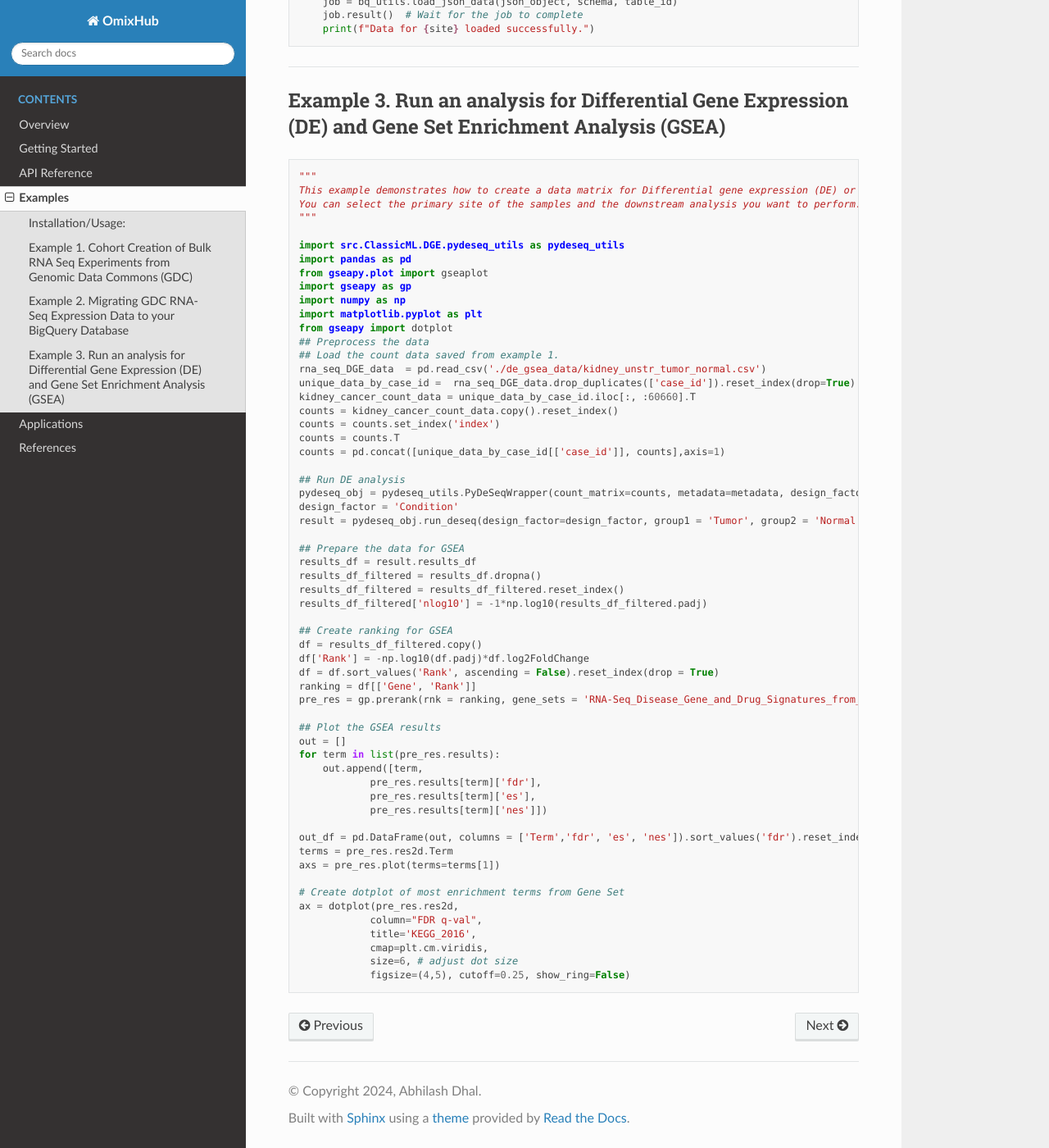
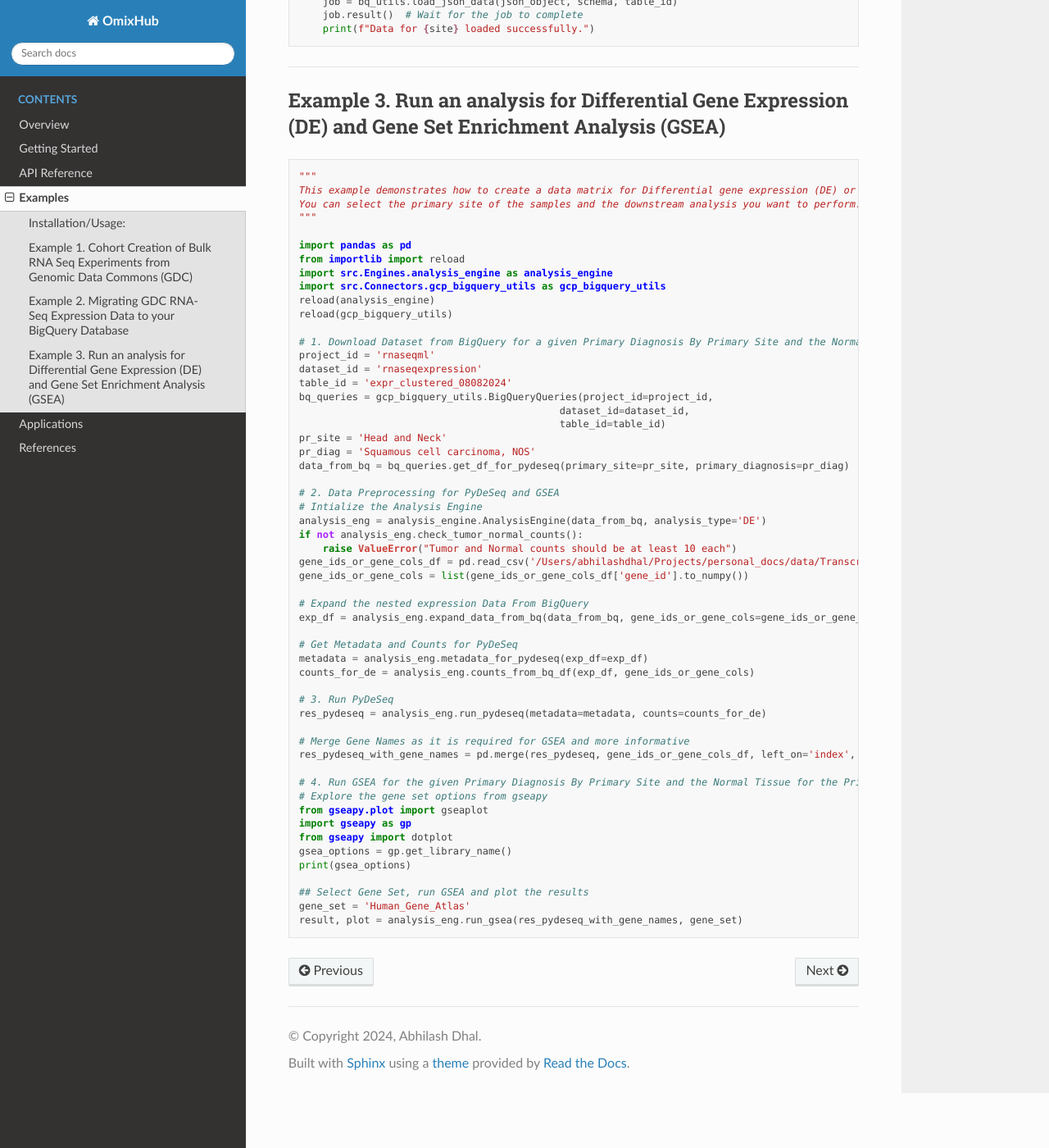
Before and after one commit to adhal007/OmixHub, a Sphinx documentation site: the page built from docs/examples.rst, in a window 1280 px wide and 1400 px high, scrolled down 1974 px. Shown: the whole window at 82% size. Built offline with Sphinx 7.4.7 and the Read the Docs theme 2.0.0, drawn with Linux system fonts in a browser that asks for light colours.

Commit message:
v0.8.4 updates:
- Added checker for verifying sample counts of tumor and normal samples

- Added concise DESeq + GSEA analysis

```diff
--- a/app_gradio.py
+++ b/app_gradio.py
@@ -58,6 +58,8 @@ def retrieve_data(project_id, dataset_id, table_id, primary_site, primary_diagno
     df = bq_queries.get_df_for_pydeseq(primary_site, primary_diagnosis)
     data_from_bq = df.copy()
     analysis_cls = an_eng.AnalysisEngine(data_from_bq, analysis_type='DE')
+    if not analysis_cls.check_tumor_normal_counts():
+        raise ValueError("Tumor and Normal counts should be at least 10 each")
     gene_ids_or_gene_cols = list(pd.read_csv('/Users/abhilashdhal/Projects/personal_docs/Transcriptomics/data/gene_annotation/gene_id_to_gene_name_mapping.csv')['gene_id'])
     exp_data = analysis_cls.expand_data_from_bq(data_from_bq, gene_ids_or_gene_cols, 'DE')
     counts_for_de = analysis_cls.counts_from_bq_df(exp_data, gene_ids_or_gene_cols)
@@ -145,7 +147,6 @@ def gradio_interface():
                 outputs=[primary_diagnosis_histogram]
             )
 
-
         with gr.Tab("Analysis"):
             with gr.Row():
                 pydeseq_button = gr.Button("Run PyDESeq2 Analysis")
--- a/docs/examples.rst
+++ b/docs/examples.rst
@@ -113,57 +113,53 @@ Example 3. Run an analysis for Differential Gene Expression (DE) and Gene Set En
     You can select the primary site of the samples and the downstream analysis you want to perform.
     """
 
-    import src.ClassicML.DGE.pydeseq_utils as pydeseq_utils
     import pandas as pd
+    from importlib import reload
+    import src.Engines.analysis_engine as analysis_engine
+    import src.Connectors.gcp_bigquery_utils as gcp_bigquery_utils
+    reload(analysis_engine)
+    reload(gcp_bigquery_utils)
+
+    # 1. Download Dataset from BigQuery for a given Primary Diagnosis By Primary Site and the Normal Tissue for the Primary site
+    project_id = 'rnaseqml'
+    dataset_id = 'rnaseqexpression'
+    table_id = 'expr_clustered_08082024'
+    bq_queries = gcp_bigquery_utils.BigQueryQueries(project_id=project_id,
+                                                dataset_id=dataset_id,
+                                                table_id=table_id)
+    pr_site = 'Head and Neck'
+    pr_diag = 'Squamous cell carcinoma, NOS'
+    data_from_bq = bq_queries.get_df_for_pydeseq(primary_site=pr_site, primary_diagnosis=pr_diag)
+
+    # 2. Data Preprocessing for PyDeSeq and GSEA
+    # Intialize the Analysis Engine
+    analysis_eng = analysis_engine.AnalysisEngine(data_from_bq, analysis_type='DE')
+    if not analysis_eng.check_tumor_normal_counts():
+        raise ValueError("Tumor and Normal counts should be at least 10 each")
+    gene_ids_or_gene_cols_df = pd.read_csv('/Users/abhilashdhal/Projects/personal_docs/data/Transcriptomics/data/gene_annotation/gene_id_to_gene_name_mapping.csv')
+    gene_ids_or_gene_cols = list(gene_ids_or_gene_cols_df['gene_id'].to_numpy())
+
+    # Expand the nested expression Data From BigQuery
+    exp_df = analysis_eng.expand_data_from_bq(data_from_bq, gene_ids_or_gene_cols=gene_ids_or_gene_cols, analysis_type='DE')
+
+    # Get Metadata and Counts for PyDeSeq
+    metadata = analysis_eng.metadata_for_pydeseq(exp_df=exp_df)
+    counts_for_de = analysis_eng.counts_from_bq_df(exp_df, gene_ids_or_gene_cols)
+
+    # 3. Run PyDeSeq
+    res_pydeseq = analysis_eng.run_pydeseq(metadata=metadata, counts=counts_for_de)
+
+    # Merge Gene Names as it is required for GSEA and more informative
+    res_pydeseq_with_gene_names = pd.merge(res_pydeseq, gene_ids_or_gene_cols_df, left_on='index', right_on='gene_id')
+
+    # 4. Run GSEA for the given Primary Diagnosis By Primary Site and the Normal Tissue for the Primary site using a gene set database
+    # Explore the gene set options from gseapy
     from gseapy.plot import gseaplot
     import gseapy as gp
-    import numpy as np
-    import matplotlib.pyplot as plt
     from gseapy import dotplot
-    ## Preprocess the data
-    ## Load the count data saved from example 1.
-    rna_seq_DGE_data  = pd.read_csv('./de_gsea_data/kidney_unstr_tumor_normal.csv')
-    unique_data_by_case_id =  rna_seq_DGE_data.drop_duplicates(['case_id']).reset_index(drop=True)
-    kidney_cancer_count_data = unique_data_by_case_id.iloc[:, :60660].T
-    counts = kidney_cancer_count_data.copy().reset_index()
-    counts = counts.set_index('index')
-    counts = counts.T
-    counts = pd.concat([unique_data_by_case_id[['case_id']], counts],axis=1)
+    gsea_options = gp.get_library_name()
+    print(gsea_options)
 
-    ## Run DE analysis
-    pydeseq_obj = pydeseq_utils.PyDeSeqWrapper(count_matrix=counts, metadata=metadata, design_factors='Condition', groups = {'group1':'Tumor', 'group2':'Normal'})
-    design_factor = 'Condition'
-    result = pydeseq_obj.run_deseq(design_factor=design_factor, group1 = 'Tumor', group2 = 'Normal')
-
-    ## Prepare the data for GSEA
-    results_df = result.results_df
-    results_df_filtered = results_df.dropna()
-    results_df_filtered = results_df_filtered.reset_index()
-    results_df_filtered['nlog10'] = -1*np.log10(results_df_filtered.padj)
-
-    ## Create ranking for GSEA
-    df = results_df_filtered.copy()
-    df['Rank'] = -np.log10(df.padj)*df.log2FoldChange
-    df = df.sort_values('Rank', ascending = False).reset_index(drop = True)
-    ranking = df[['Gene', 'Rank']]
-    pre_res = gp.prerank(rnk = ranking, gene_sets = 'RNA-Seq_Disease_Gene_and_Drug_Signatures_from_GEO', seed = 6, permutation_num = 100)
-
-    ## Plot the GSEA results
-    out = []
-    for term in list(pre_res.results):
-        out.append([term,
-                pre_res.results[term]['fdr'],
-                pre_res.results[term]['es'],
-                pre_res.results[term]['nes']])
-
-    out_df = pd.DataFrame(out, columns = ['Term','fdr', 'es', 'nes']).sort_values('fdr').reset_index(drop = True)
-    terms = pre_res.res2d.Term
-    axs = pre_res.plot(terms=terms[1])
-
-    # Create dotplot of most enrichment terms from Gene Set
-    ax = dotplot(pre_res.res2d,
-                column="FDR q-val",
-                title='KEGG_2016',
-                cmap=plt.cm.viridis,
-                size=6, # adjust dot size
-                figsize=(4,5), cutoff=0.25, show_ring=False)
+    ## Select Gene Set, run GSEA and plot the results
+    gene_set = 'Human_Gene_Atlas'
+    result, plot = analysis_eng.run_gsea(res_pydeseq_with_gene_names, gene_set)
```
Also changed, not shown: 3 other files.
